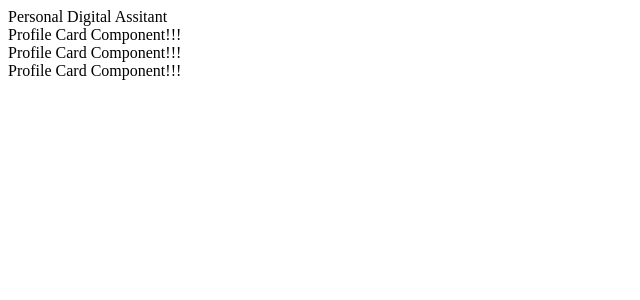
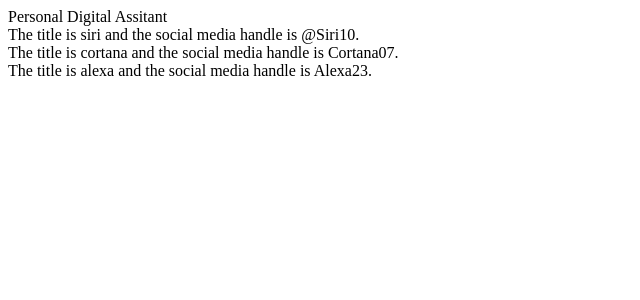
Before and after one commit to chandrasekharanil104/ModernUdemyCourse, a React (Create React App) app: page / in a window 1280 px wide. Shown: the top 300 px of the page, without its empty margins (0-640 px from the left). Built offline with nearby package versions, Linux system fonts and the light colour scheme.

Commit message:
Add and learn to use Props to communicate from parent to child

```diff
--- a/src/App.js
+++ b/src/App.js
@@ -5,9 +5,11 @@
 	return (
 		<div>
 			<div>Personal Digital Assitant </div>
-			<ProfileCard /> {/* Reusability of the component */}
-			<ProfileCard />
-			<ProfileCard />
+			{/* Reusability of the component */}
+			{/* Below the attributes are declared for the components which are called props. Props are passed from parent to child as an object. I.E from APP.js to ProfileCard.js */}
+			<ProfileCard title="siri" handle="@Siri10" />{" "}
+			<ProfileCard title="cortana" handle="Cortana07" />
+			<ProfileCard title="alexa" handle="Alexa23" />
 		</div>
 	);
 };
--- a/src/ProfileCard.js
+++ b/src/ProfileCard.js
@@ -2,8 +2,19 @@
 
 // Creating a Separate file for Profile Component.
 
-const ProfileCard = () => {
-	return <div>Profile Card Component!!!</div>;
+const ProfileCard = (props) => {
+	{
+		/* Props are consumed here which are passed down from App.js*/
+	}
+	// console.log("PROPS ARE: ", props);    // Here you can see the props which are passed from App.js. Props is an object with the attributes specified on the component.
+	return (
+		<div>
+			<div>
+				The title is {props.title} and the social media handle is {props.handle}
+				.{" "}
+			</div>
+		</div>
+	);
 };
 
 export default ProfileCard; // exporting the component.
```
